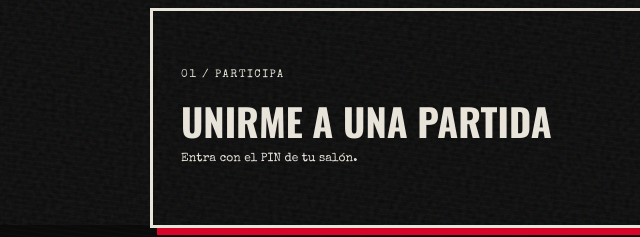
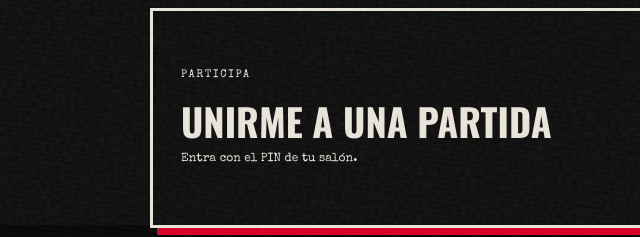
Before and after one commit to zeexyte/ley-lerdo-live, a plain HTML site: page index.html in a window 1280 px wide. Shown: the part 575-812 px from the top of the page, 0-640 px from the left. Drawn offline with nearby package versions, Linux system fonts and the light colour scheme.

Commit message:
Add files via upload

```diff
--- a/index.html
+++ b/index.html
@@ -37,7 +37,7 @@
       </div>
       <div class="mode-grid">
         <button class="mode-card join-card" id="player-mode">
-          <span class="mode-index">01 / PARTICIPA</span>
+          <span class="mode-index">PARTICIPA</span>
           <strong>UNIRME A UNA PARTIDA</strong>
           <span>Entra con el PIN de tu salón.</span>
           <b class="arrow">↗</b>
```
